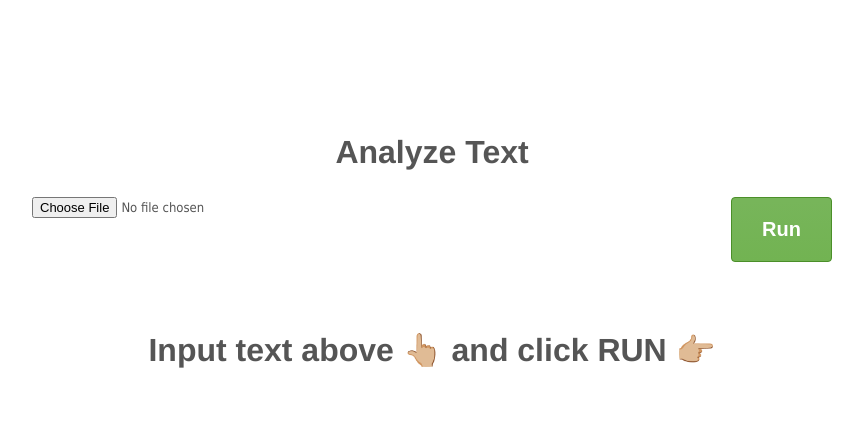
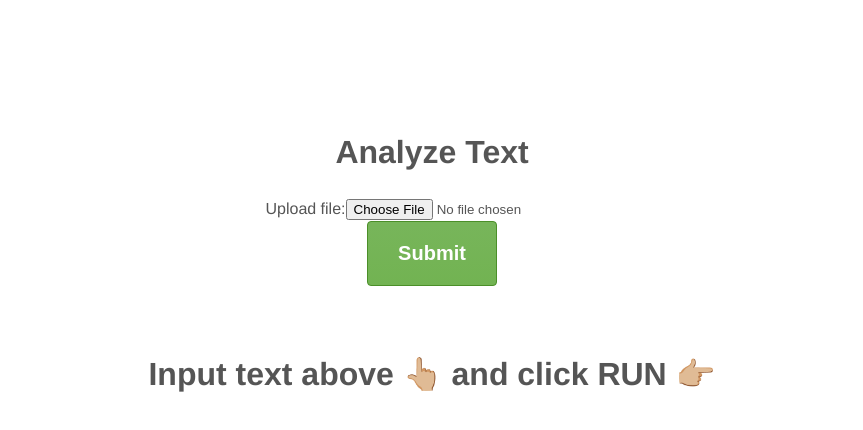
Before and after one commit to kodefilter/character-count-react, a React (Create React App) app: page / in a window 1280 px wide. Shown: the top 430 px of the page, without its empty margins (208-1071 px from the left). Built offline with nearby package versions, Linux system fonts and the light colour scheme.

Commit message:
Add function to handle file submit

```diff
--- a/package.json
+++ b/package.json
@@ -7,7 +7,6 @@
     "@testing-library/react": "^9.3.2",
     "@testing-library/user-event": "^7.1.2",
     "chart.js": "^2.9.3",
-    "pdf-parse": "^1.1.1",
     "react": "^16.13.1",
     "react-chartjs-2": "^2.10.0",
     "react-dom": "^16.13.1",
--- a/src/App.js
+++ b/src/App.js
@@ -1,26 +1,32 @@
-import React, { useState } from 'react'
+import React, { useState, createRef } from 'react'
 import './App.css'
 import Chart from './components/Chart'
 
-const fs = require('fs')
-const pdf = require('pdf-parse')
+
 
 function App() {
   const [chartData, setChartData] = useState(null)
-  const [inputText, setInputText] = useState('')
+  const fileInput = createRef()
 
-  const handleInputTextChange = event => {
-    let dataBuffer = fs.readFileSync('./pdf.pdf')
 
-    pdf(dataBuffer).then(function (data) {
-      setInputText(data)
-    })
-  }
-
-  const analyzeText = event => {
+  const handleSubmit = (event) => {
     event.preventDefault()
 
-    setChartData(createChartData(inputText))
+    let file = fileInput.current.files[0]
+
+    let reader = new FileReader()
+
+    reader.readAsText(file)
+
+    reader.onload = function() {
+      let chardata = createChartData(reader.result)
+      setChartData(chardata)
+    }
+
+    reader.onerror = function(){
+      console.log(reader.error)
+    }
+
   }
 
   const createChartData = text => {
@@ -79,15 +85,16 @@ function App() {
   return (
     <div className="App">
       <h1>Analyze Text</h1>
-      <form onSubmit={analyzeText} className="form">
-        <input
-          id="text"
-          type="file"
-          value={inputText}
-          onChange={handleInputTextChange}
-        ></input>
-        <button type="submit">Run</button>
+
+      <form onSubmit={handleSubmit}>
+        <label>
+          Upload file:
+          <input type="file" ref={fileInput} />
+        </label>
+        <br />
+        <button type="submit">Submit</button>
       </form>
+
       {chartData === null ? (
         <h1>
           Input text above{' '}
```
Also changed, not shown: 2 other files (tests, documents, lock files or other folders).
